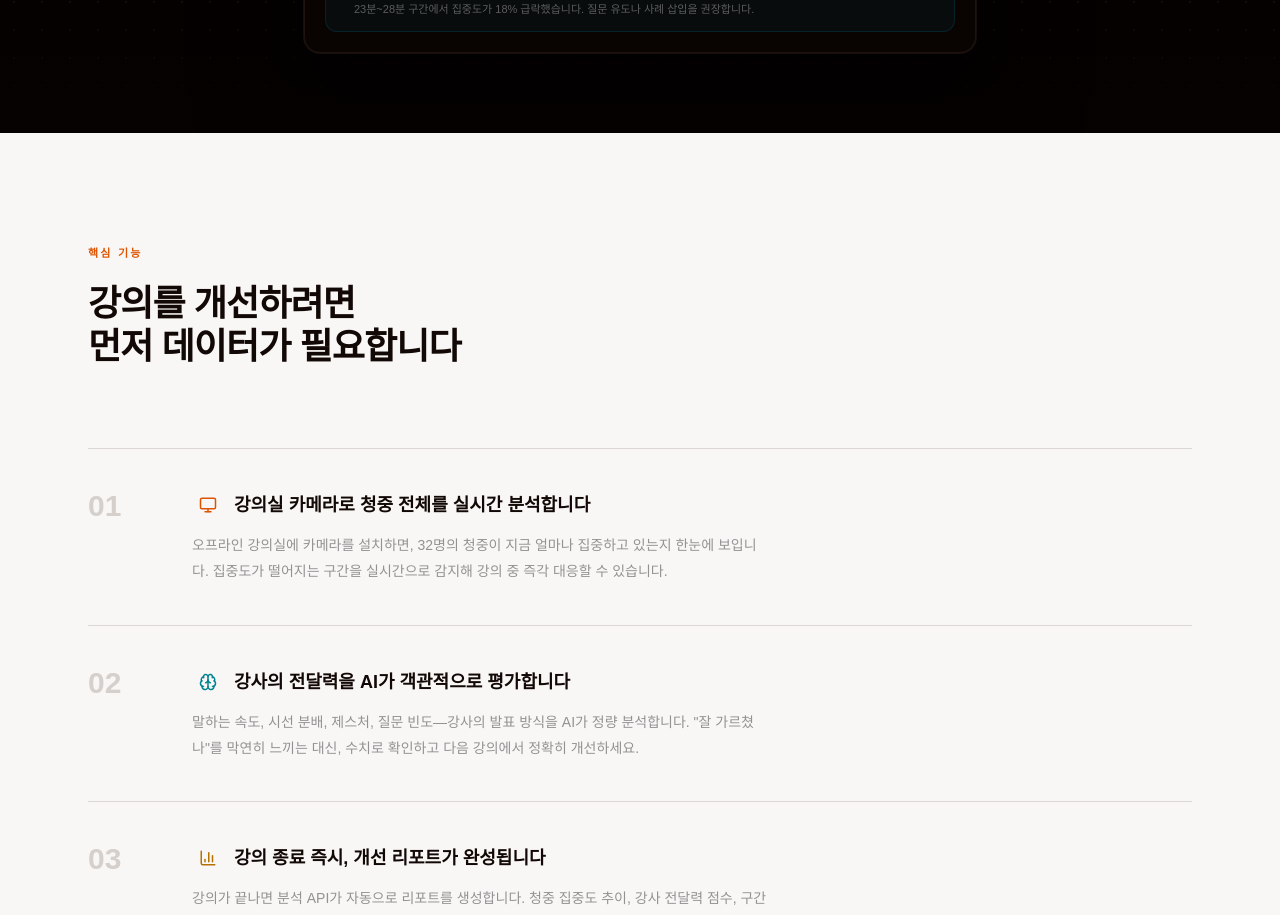
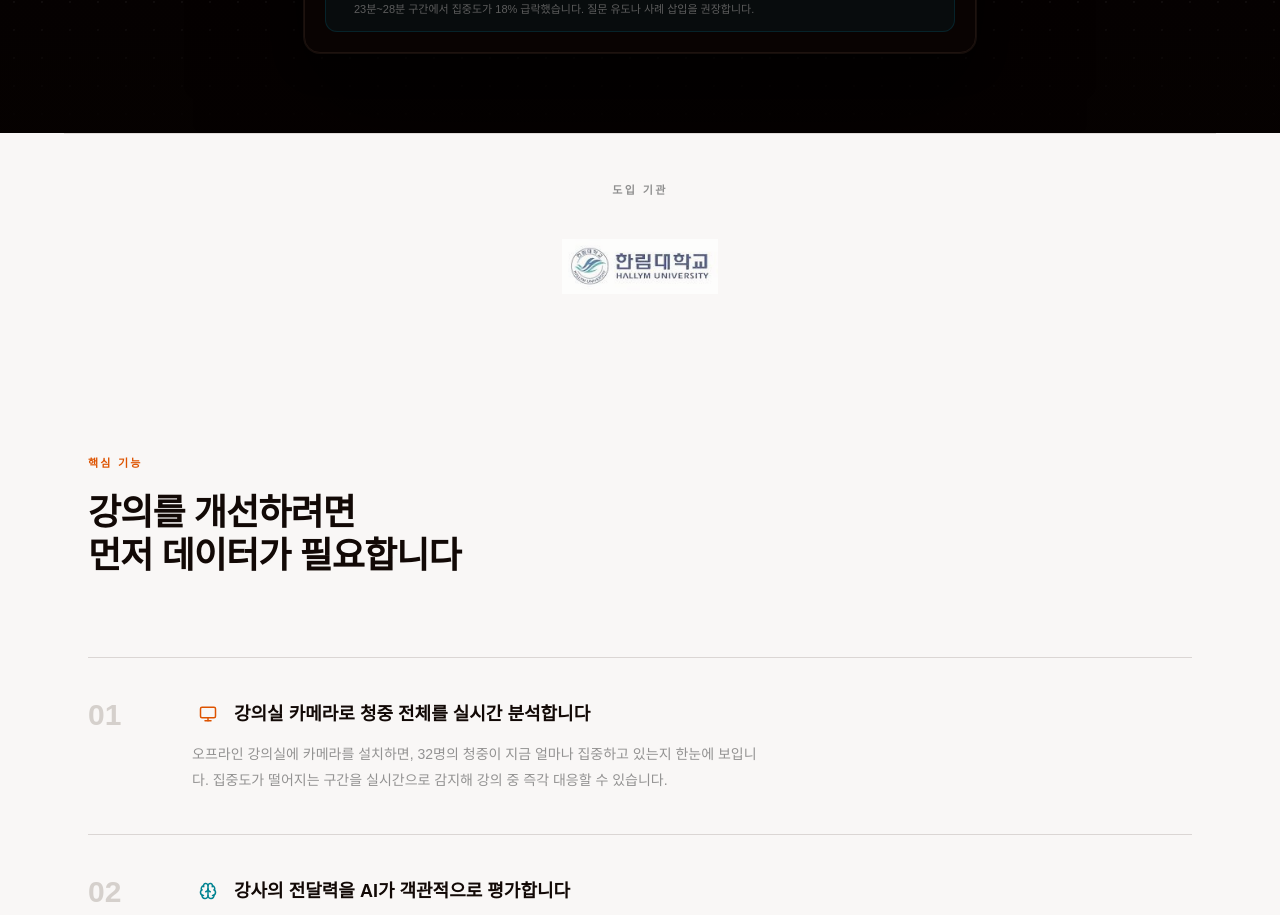
Before and after one commit to CAMORIX/premind-landing, a Next.js app: page / in a window 1280 px wide. Shown: the part 1020-1935 px from the top of the page. Built offline with nearby package versions, Linux system fonts and the light colour scheme; a web font is replaced by a local one.

Commit message:
도입 기관

```diff
--- a/app/page.tsx
+++ b/app/page.tsx
@@ -24,11 +24,20 @@ import { ReactLenis, useLenis } from "lenis/react";
    Contact Modal
 ──────────────────────────────────────── */
 function ContactModal({ onClose }: { onClose: () => void }) {
-  const [form, setForm] = useState({ name: "", company: "", email: "", message: "" });
-  const [status, setStatus] = useState<"idle" | "loading" | "success" | "error">("idle");
-
-  const set = (k: keyof typeof form) => (e: React.ChangeEvent<HTMLInputElement | HTMLTextAreaElement>) =>
-    setForm((f) => ({ ...f, [k]: e.target.value }));
+  const [form, setForm] = useState({
+    name: "",
+    company: "",
+    email: "",
+    message: "",
+  });
+  const [status, setStatus] = useState<
+    "idle" | "loading" | "success" | "error"
+  >("idle");
+
+  const set =
+    (k: keyof typeof form) =>
+    (e: React.ChangeEvent<HTMLInputElement | HTMLTextAreaElement>) =>
+      setForm((f) => ({ ...f, [k]: e.target.value }));
 
   const submit = async (e: React.FormEvent) => {
     e.preventDefault();
@@ -47,7 +56,8 @@ function ContactModal({ onClose }: { onClose: () => void }) {
     }
   };
 
-  const inputCls = "w-full rounded-xl px-4 py-3 text-sm outline-none transition-all duration-200 placeholder:text-[oklch(0.55_0_0)]";
+  const inputCls =
+    "w-full rounded-xl px-4 py-3 text-sm outline-none transition-all duration-200 placeholder:text-[oklch(0.55_0_0)]";
   const inputStyle = {
     background: "oklch(1 0 0 / 0.06)",
     border: "1px solid oklch(1 0 0 / 0.12)",
@@ -64,7 +74,11 @@ function ContactModal({ onClose }: { onClose: () => void }) {
         animate={{ opacity: 1 }}
         exit={{ opacity: 0 }}
         transition={{ duration: 0.25 }}
-        style={{ background: "oklch(0.06 0.015 44 / 0.75)", backdropFilter: "blur(12px)", WebkitBackdropFilter: "blur(12px)" }}
+        style={{
+          background: "oklch(0.06 0.015 44 / 0.75)",
+          backdropFilter: "blur(12px)",
+          WebkitBackdropFilter: "blur(12px)",
+        }}
         onClick={(e) => e.target === e.currentTarget && onClose()}
       >
         {/* Panel */}
@@ -76,7 +90,8 @@ function ContactModal({ onClose }: { onClose: () => void }) {
             backdropFilter: "blur(32px)",
             WebkitBackdropFilter: "blur(32px)",
             border: "1px solid oklch(1 0 0 / 0.10)",
-            boxShadow: "0 40px 100px oklch(0 0 0 / 0.5), inset 0 1px 0 oklch(1 0 0 / 0.08)",
+            boxShadow:
+              "0 40px 100px oklch(0 0 0 / 0.5), inset 0 1px 0 oklch(1 0 0 / 0.08)",
           }}
           initial={{ opacity: 0, y: 56, scale: 0.97 }}
           animate={{ opacity: 1, y: 0, scale: 1 }}
@@ -86,21 +101,34 @@ function ContactModal({ onClose }: { onClose: () => void }) {
           {/* Ambient glow */}
           <div
             className="pointer-events-none absolute -top-20 left-1/2 -translate-x-1/2 w-72 h-40 opacity-40"
-            style={{ background: "radial-gradient(ellipse, oklch(0.62 0.19 44) 0%, transparent 70%)" }}
+            style={{
+              background:
+                "radial-gradient(ellipse, oklch(0.62 0.19 44) 0%, transparent 70%)",
+            }}
           />
 
           {/* Header */}
-          <div className="relative flex items-start justify-between px-7 pt-7 pb-5"
+          <div
+            className="relative flex items-start justify-between px-7 pt-7 pb-5"
             style={{ borderBottom: "1px solid oklch(1 0 0 / 0.08)" }}
           >
             <div>
               <div className="flex items-center gap-2 mb-2">
-                <div className="w-1.5 h-1.5 rounded-full" style={{ background: "oklch(0.62 0.19 44)" }} />
-                <span className="text-[10px] font-black tracking-[0.2em] uppercase" style={{ color: "oklch(0.62 0.19 44)" }}>
+                <div
+                  className="w-1.5 h-1.5 rounded-full"
+                  style={{ background: "oklch(0.62 0.19 44)" }}
+                />
+                <span
+                  className="text-[10px] font-black tracking-[0.2em] uppercase"
+                  style={{ color: "oklch(0.62 0.19 44)" }}
+                >
                   PREMIND
                 </span>
               </div>
-              <h3 className="text-xl font-black tracking-[-0.025em]" style={{ color: "oklch(0.97 0.005 55)" }}>
+              <h3
+                className="text-xl font-black tracking-[-0.025em]"
+                style={{ color: "oklch(0.97 0.005 55)" }}
+              >
                 도입 문의하기
               </h3>
               <p className="text-xs mt-1" style={{ color: "oklch(0.50 0 0)" }}>
@@ -110,7 +138,11 @@ function ContactModal({ onClose }: { onClose: () => void }) {
             <button
               onClick={onClose}
               className="w-8 h-8 rounded-full flex items-center justify-center transition-all duration-150"
-              style={{ background: "oklch(1 0 0 / 0.07)", border: "1px solid oklch(1 0 0 / 0.10)", color: "oklch(0.55 0 0)" }}
+              style={{
+                background: "oklch(1 0 0 / 0.07)",
+                border: "1px solid oklch(1 0 0 / 0.10)",
+                color: "oklch(0.55 0 0)",
+              }}
             >
               <X size={14} />
             </button>
@@ -127,14 +159,25 @@ function ContactModal({ onClose }: { onClose: () => void }) {
               >
                 <motion.div
                   className="w-16 h-16 rounded-2xl flex items-center justify-center mx-auto mb-5"
-                  style={{ background: "oklch(0.62 0.19 44 / 0.15)", border: "1px solid oklch(0.62 0.19 44 / 0.3)" }}
+                  style={{
+                    background: "oklch(0.62 0.19 44 / 0.15)",
+                    border: "1px solid oklch(0.62 0.19 44 / 0.3)",
+                  }}
                   initial={{ scale: 0 }}
                   animate={{ scale: 1 }}
-                  transition={{ type: "spring", stiffness: 400, damping: 20, delay: 0.1 }}
+                  transition={{
+                    type: "spring",
+                    stiffness: 400,
+                    damping: 20,
+                    delay: 0.1,
+                  }}
                 >
                   <Check size={26} style={{ color: "oklch(0.75 0.17 44)" }} />
                 </motion.div>
-                <p className="text-base font-black mb-1.5" style={{ color: "oklch(0.96 0.005 55)" }}>
+                <p
+                  className="text-base font-black mb-1.5"
+                  style={{ color: "oklch(0.96 0.005 55)" }}
+                >
                   문의가 접수되었습니다
                 </p>
                 <p className="text-sm" style={{ color: "oklch(0.50 0 0)" }}>
@@ -145,12 +188,33 @@ function ContactModal({ onClose }: { onClose: () => void }) {
               <form onSubmit={submit} className="flex flex-col gap-4">
                 <div className="grid grid-cols-2 gap-3">
                   {[
-                    { key: "name" as const, label: "이름", placeholder: "홍길동", required: true },
-                    { key: "company" as const, label: "기관 / 회사", placeholder: "캐모릭스", required: false },
+                    {
+                      key: "name" as const,
+                      label: "이름",
+                      placeholder: "홍길동",
+                      required: true,
+                    },
+                    {
+                      key: "company" as const,
+                      label: "기관 / 회사",
+                      placeholder: "캐모릭스",
+                      required: false,
+                    },
                   ].map(({ key, label, placeholder, required }) => (
                     <div key={key}>
-                      <label className="text-[11px] font-semibold mb-1.5 block" style={{ color: "oklch(0.48 0 0)" }}>
-                        {label}{required && <span className="ml-0.5" style={{ color: "oklch(0.72 0.17 44)" }}>*</span>}
+                      <label
+                        className="text-[11px] font-semibold mb-1.5 block"
+                        style={{ color: "oklch(0.48 0 0)" }}
+                      >
+                        {label}
+                        {required && (
+                          <span
+                            className="ml-0.5"
+                            style={{ color: "oklch(0.72 0.17 44)" }}
+                          >
+                            *
+                          </span>
+                        )}
                       </label>
                       <input
                         required={required}
@@ -165,8 +229,17 @@ function ContactModal({ onClose }: { onClose: () => void }) {
                 </div>
 
                 <div>
-                  <label className="text-[11px] font-semibold mb-1.5 block" style={{ color: "oklch(0.48 0 0)" }}>
-                    이메일<span className="ml-0.5" style={{ color: "oklch(0.72 0.17 44)" }}>*</span>
+                  <label
+                    className="text-[11px] font-semibold mb-1.5 block"
+                    style={{ color: "oklch(0.48 0 0)" }}
+                  >
+                    이메일
+                    <span
+                      className="ml-0.5"
+                      style={{ color: "oklch(0.72 0.17 44)" }}
+                    >
+                      *
+                    </span>
                   </label>
                   <input
                     required
@@ -180,8 +253,17 @@ function ContactModal({ onClose }: { onClose: () => void }) {
                 </div>
 
                 <div>
-                  <label className="text-[11px] font-semibold mb-1.5 block" style={{ color: "oklch(0.48 0 0)" }}>
-                    문의 내용<span className="ml-0.5" style={{ color: "oklch(0.72 0.17 44)" }}>*</span>
+                  <label
+                    className="text-[11px] font-semibold mb-1.5 block"
+                    style={{ color: "oklch(0.48 0 0)" }}
+                  >
+                    문의 내용
+                    <span
+                      className="ml-0.5"
+                      style={{ color: "oklch(0.72 0.17 44)" }}
+                    >
+                      *
+                    </span>
                   </label>
                   <textarea
                     required
@@ -197,7 +279,11 @@ function ContactModal({ onClose }: { onClose: () => void }) {
                 {status === "error" && (
                   <motion.p
                     className="text-xs px-3 py-2 rounded-lg"
-                    style={{ background: "oklch(0.55 0.2 25 / 0.15)", color: "oklch(0.75 0.15 25)", border: "1px solid oklch(0.55 0.2 25 / 0.2)" }}
+                    style={{
+                      background: "oklch(0.55 0.2 25 / 0.15)",
+                      color: "oklch(0.75 0.15 25)",
+                      border: "1px solid oklch(0.55 0.2 25 / 0.2)",
+                    }}
                     initial={{ opacity: 0, y: -4 }}
                     animate={{ opacity: 1, y: 0 }}
                   >
@@ -210,8 +296,10 @@ function ContactModal({ onClose }: { onClose: () => void }) {
                   disabled={status === "loading"}
                   className="mt-1 w-full py-3.5 rounded-xl text-sm font-bold text-white flex items-center justify-center gap-2 transition-all disabled:opacity-60 hover:-translate-y-px"
                   style={{
-                    background: "linear-gradient(135deg, oklch(0.65 0.20 44), oklch(0.58 0.18 38))",
-                    boxShadow: "0 4px 20px oklch(0.62 0.19 44 / 0.45), inset 0 1px 0 oklch(1 0 0 / 0.15)",
+                    background:
+                      "linear-gradient(135deg, oklch(0.65 0.20 44), oklch(0.58 0.18 38))",
+                    boxShadow:
+                      "0 4px 20px oklch(0.62 0.19 44 / 0.45), inset 0 1px 0 oklch(1 0 0 / 0.15)",
                   }}
                 >
                   {status === "loading" ? (
@@ -219,12 +307,18 @@ function ContactModal({ onClose }: { onClose: () => void }) {
                       <motion.div
                         className="w-4 h-4 rounded-full border-2 border-white/30 border-t-white"
                         animate={{ rotate: 360 }}
-                        transition={{ duration: 0.7, repeat: Infinity, ease: "linear" }}
+                        transition={{
+                          duration: 0.7,
+                          repeat: Infinity,
+                          ease: "linear",
+                        }}
                       />
                       전송 중…
                     </>
                   ) : (
-                    <>문의 보내기 <ArrowRight size={14} /></>
+                    <>
+                      문의 보내기 <ArrowRight size={14} />
+                    </>
                   )}
                 </button>
               </form>
@@ -535,7 +629,10 @@ function Navbar({ onContact }: { onContact: () => void }) {
                 className="pt-2 pb-1"
               >
                 <button
-                  onClick={() => { setMobileOpen(false); onContact(); }}
+                  onClick={() => {
+                    setMobileOpen(false);
+                    onContact();
+                  }}
                   className="flex items-center justify-center gap-1.5 w-full py-3 rounded-xl text-sm font-bold text-white"
                   style={{
                     background: "oklch(0.62 0.19 44)",
@@ -897,6 +994,58 @@ function Overline({
     >
       {children}
     </p>
+  );
+}
+
+/* ────────────────────────────────────────
+   Partners Bar
+──────────────────────────────────────── */
+const PARTNERS = [{ src: "/partner1.jpeg", name: "한림대학교" }];
+
+function PartnersBar() {
+  const ref = useRef<HTMLDivElement>(null);
+  const inView = useInView(ref, { once: true, margin: "-40px" });
+
+  return (
+    <section style={{ background: "oklch(0.978 0.003 60)" }}>
+      <div
+        ref={ref}
+        className="max-w-6xl mx-auto px-6 py-12"
+        style={{ borderTop: "1px solid oklch(0.90 0.005 55)" }}
+      >
+        <motion.p
+          className="text-center text-[11px] font-bold tracking-[0.22em] uppercase mb-10"
+          style={{ color: "oklch(0.65 0 0)" }}
+          initial={{ opacity: 0 }}
+          animate={inView ? { opacity: 1 } : {}}
+          transition={{ duration: 0.5 }}
+        >
+          도입 기관
+        </motion.p>
+
+        <div className="flex items-center justify-center flex-wrap gap-10">
+          {PARTNERS.map(({ src, name }, i) => (
+            <motion.div
+              key={name}
+              initial={{ opacity: 0, y: 10 }}
+              animate={inView ? { opacity: 1, y: 0 } : {}}
+              transition={{ duration: 0.5, delay: i * 0.1, ease: [0.22, 1, 0.36, 1] }}
+              title={name}
+            >
+              <img
+                src={src}
+                alt={name}
+                className="h-14 w-auto object-contain select-none"
+                style={{ filter: "grayscale(30%) opacity(0.7)", transition: "filter 0.25s ease" }}
+                onMouseEnter={(e) => (e.currentTarget.style.filter = "grayscale(0%) opacity(1)")}
+                onMouseLeave={(e) => (e.currentTarget.style.filter = "grayscale(30%) opacity(0.7)")}
+                draggable={false}
+              />
+            </motion.div>
+          ))}
+        </div>
+      </div>
+    </section>
   );
 }
 
@@ -1781,6 +1930,8 @@ export default function LandingPage() {
           />
         </section>
 
+        <PartnersBar />
+
         <FeaturesSection />
 
         <OfflineScene />
```
Also changed, not shown: Screenshot 2026-04-13 at 7.03.01 PM.png (added), public/partner1.jpeg (added).
